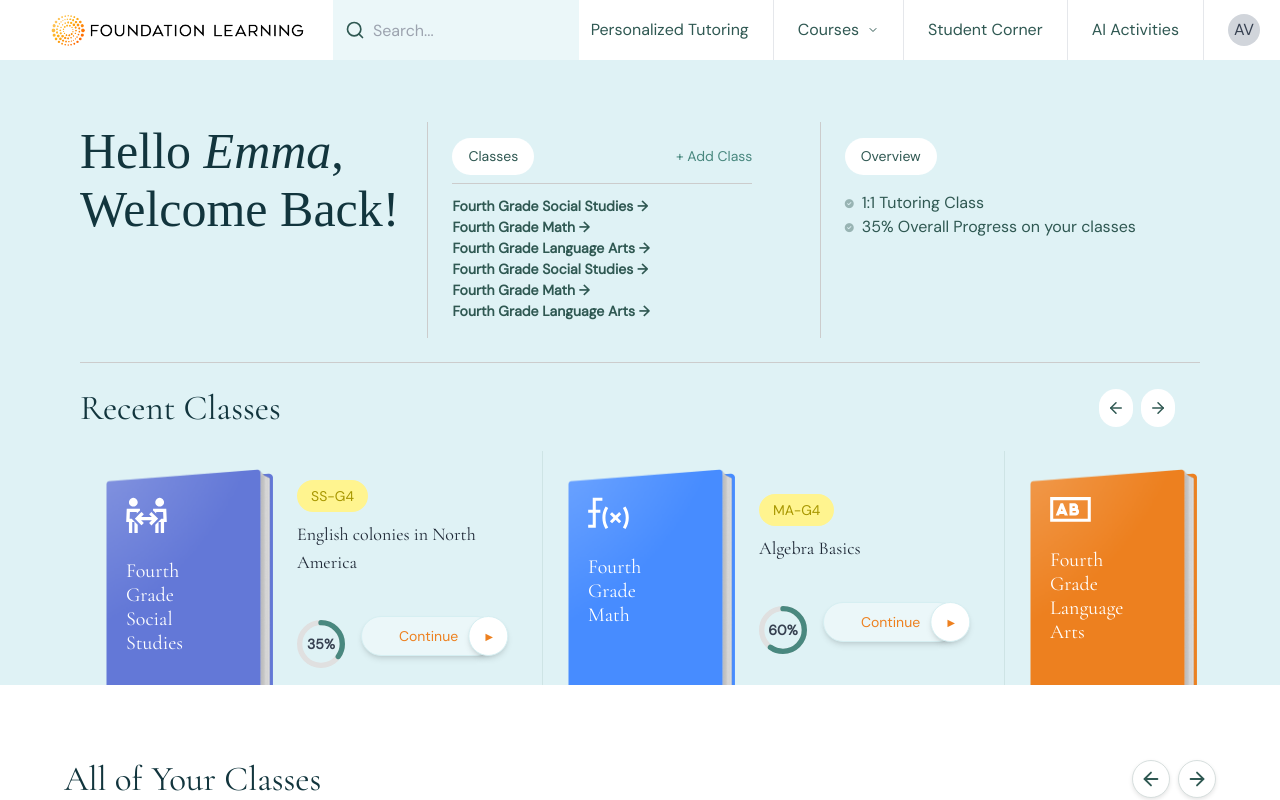
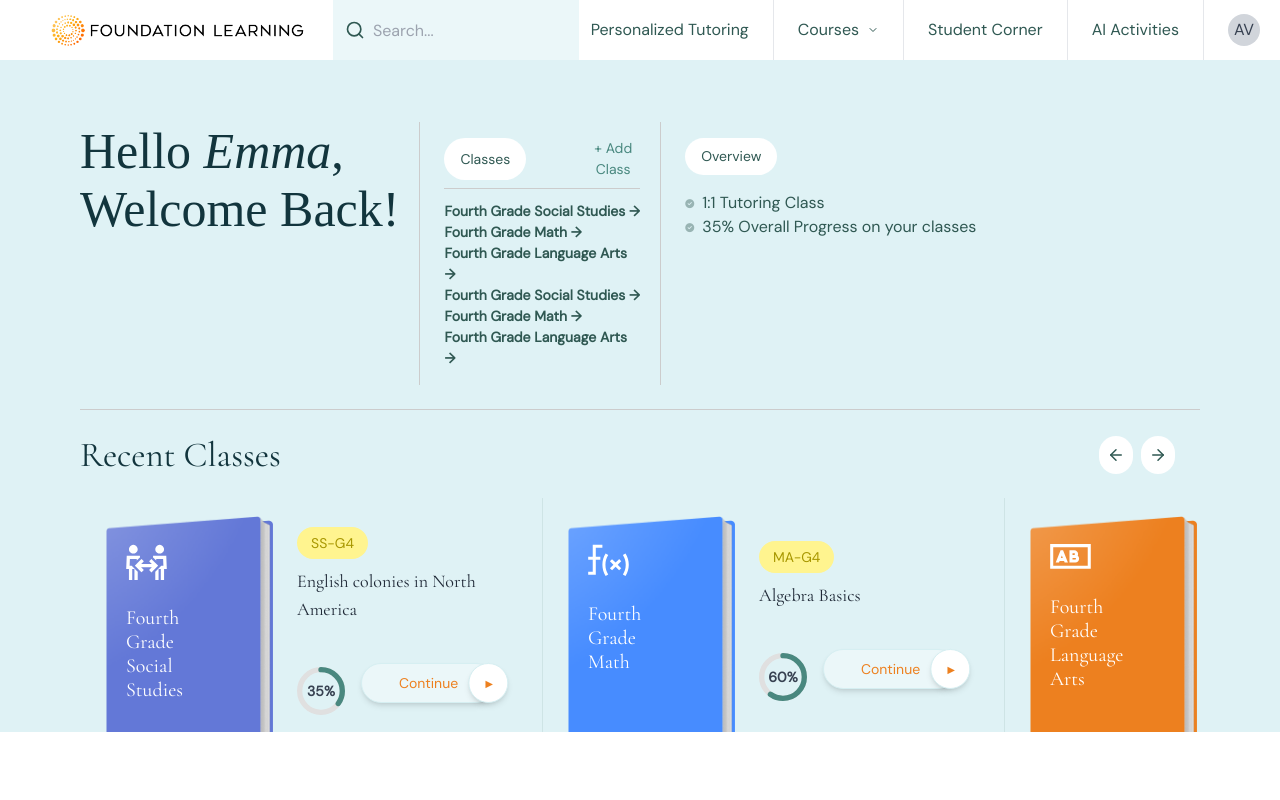
Before and after one commit to pulakkar333/Foundation_learning, a Next.js app: page / in a window 1280 px wide. Shown: the top 800 px of the page. Built offline with nearby package versions, Linux system fonts and the light colour scheme.

Commit message:
feedbacks

```diff
--- a/src/app/globals.css
+++ b/src/app/globals.css
@@ -33,14 +33,6 @@ body {
   src: url("/fonts/DMSans-Regular.ttf") format("opentype");
 }
 
-
-
-
-
-
-
-
-
 /*-------------- HeroSection.css */
 .hero-container {
   background-color: #dff2f5;
@@ -62,12 +54,6 @@ body {
   line-height: normal;
 }
 
-@media (min-width: 768px) {
-  .hero-title {
-    font-size: 50px;
-  }
-}
-
 .hero-title em {
   font-style: italic;
   font-weight: normal;
@@ -80,9 +66,9 @@ body {
   padding-bottom: 1rem;
 }
 
-@media (min-width: 768px) {
+@media (max-width: 1440px) {
   .classes-section {
-    width: 33%;
+    width: 20%;
     border-left: 1px solid #ccc;
     padding-left: 1.5rem;
     margin-top: 0;
@@ -100,9 +86,9 @@ body {
   border-bottom: 1px solid #ccc;
   padding-bottom: 0.5rem;
   display: flex;
-  justify-content: space-between;
+  gap:60px;
   width: 100%;
-  max-width: 300px;
+
 }
 
 .classes-btn,
--- a/src/components/heroSection.tsx
+++ b/src/components/heroSection.tsx
@@ -63,12 +63,11 @@ export default function HeroSection() {
   return (
     <div className="hero-container xl:px-[80px]">
       <div className="hero-header">
-        <div className="flex flex-col md:flex-row justify-between border-l border-gray-300 px-4 lg:border-hidden md:border-hidden sm:border-b sm:border-gray-300 sm:border-l-0 sm:pl-0 sm:pb-0">
+        <div className="flex flex-col md:flex-row gap-[20px] border-l border-gray-300 px-4 lg:border-hidden md:border-hidden sm:border-b sm:border-gray-300 sm:border-l-0 sm:pl-0 sm:pb-0">
           <h1 className="hero-title">
             Hello <em>Emma</em>,<br /> Welcome Back!
           </h1>
 
-          {/* Classes section */}
           <div className="classes-section order-2 md:order-1">
             <div className="classes-header">
               <button className="classes-btn">Classes</button>
@@ -82,7 +81,6 @@ export default function HeroSection() {
             </ul>
           </div>
 
-          {/* Overview section */}
           <div className="overview-section order-1 md:order-2">
             <button className="overview-btn">Overview</button>
             <ul className="overview-list">
```
